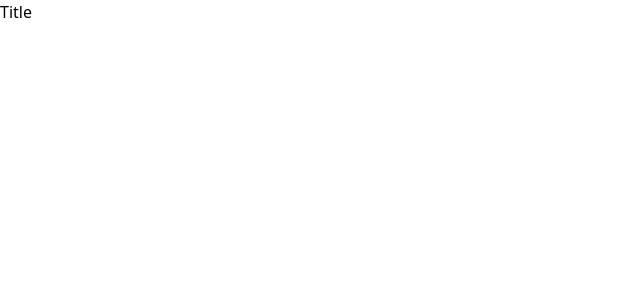
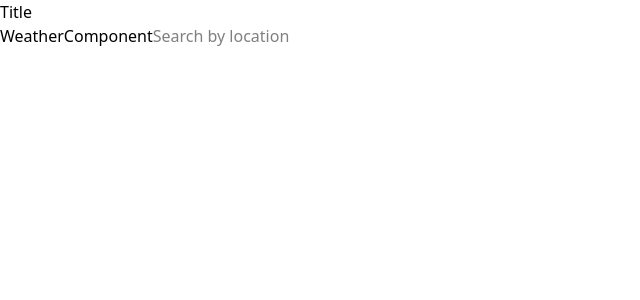
Before and after one commit to allangdasilva/react-weather-app, a React (Vite) app: page / in a window 1280 px wide. Shown: the top 300 px of the page, without its empty margins (0-640 px from the left). Built offline with nearby package versions, Linux system fonts and the light colour scheme.

Commit message:
Criar componente SearchBar

```diff
--- a/src/App.tsx
+++ b/src/App.tsx
@@ -1,7 +1,10 @@
+import WeatherComponent from "./components/layout/WeatherComponent";
+
 function App() {
   return (
     <>
       <h1>Title</h1>
+      <WeatherComponent />
     </>
   );
 }
--- a/src/components/layout/WeatherComponent.tsx
+++ b/src/components/layout/WeatherComponent.tsx
@@ -1,5 +1,16 @@
+import SearchBar from "../ui/SearchBar";
+
 const WeatherComponent = () => {
-  return <div>WeatherComponent</div>;
+  return (
+    <div>
+      WeatherComponent
+      <SearchBar
+        type="text"
+        placeholder="Search by location"
+        label="search-by-location"
+      />
+    </div>
+  );
 };
 
 export default WeatherComponent;
--- /dev/null
+++ b/src/components/ui/SearchBar.tsx
@@ -0,0 +1,18 @@
+interface SearchBarProps extends React.InputHTMLAttributes<HTMLInputElement> {
+  type: string;
+  label: string;
+  placeholder: string;
+}
+
+const SearchBar = ({ type, label, placeholder, ...props }: SearchBarProps) => {
+  return (
+    <>
+      <label className="sr-only" htmlFor={label}>
+        {label}
+      </label>
+      <input {...props} type={type} placeholder={placeholder} id={label} />
+    </>
+  );
+};
+
+export default SearchBar;
```
